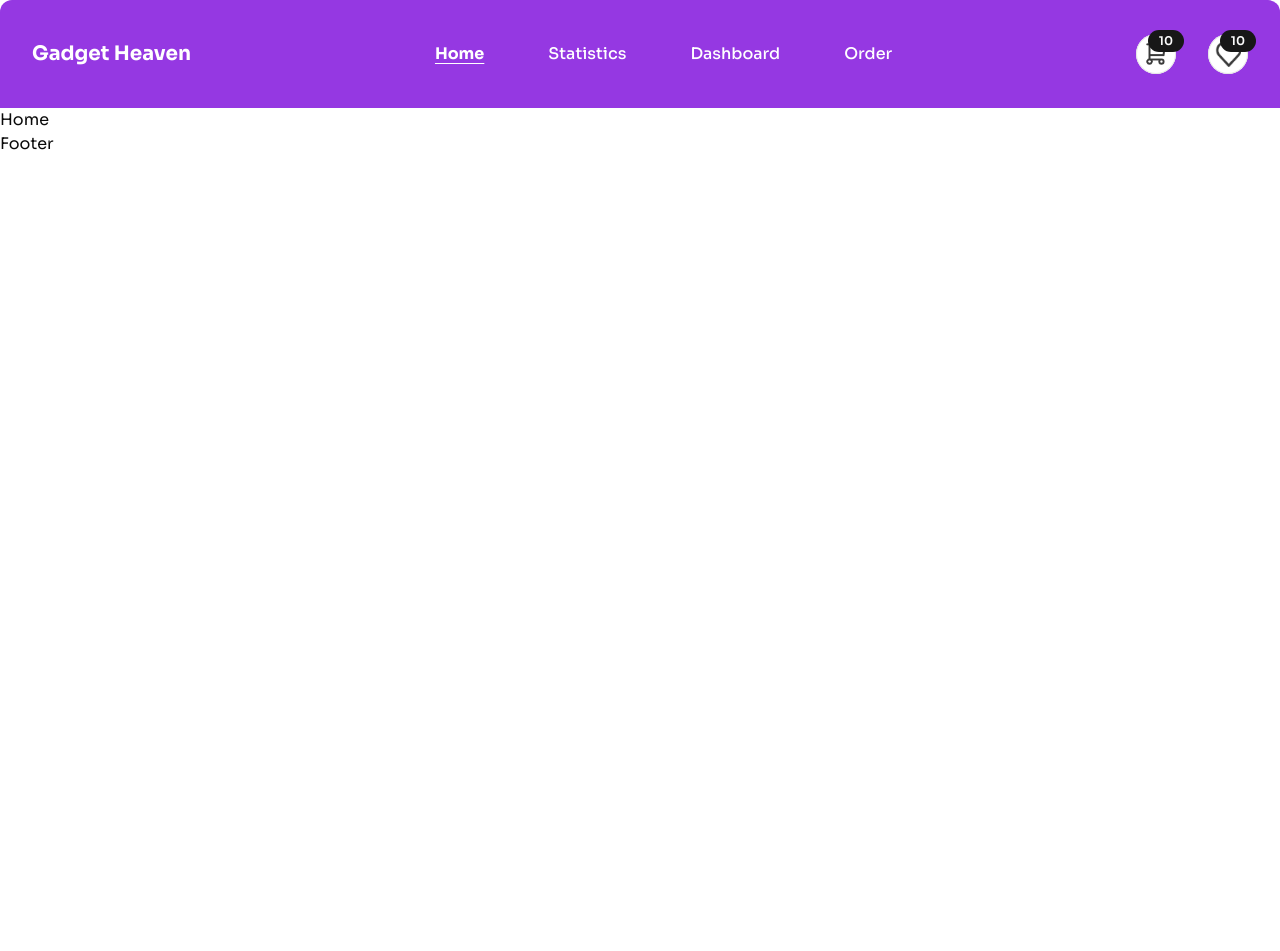
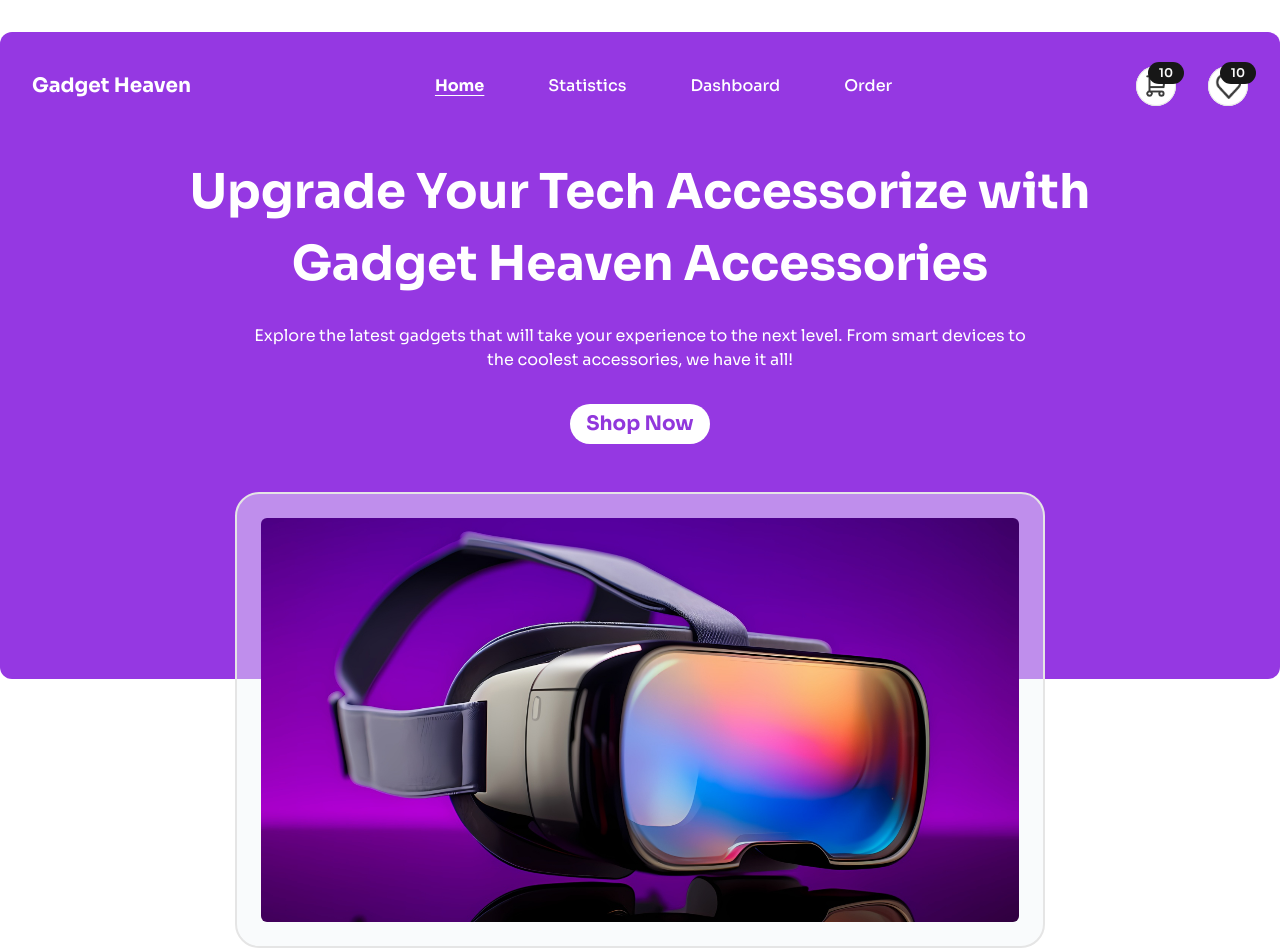
Before and after one commit to imashiksarkar/gadget-heaven, a React (Vite) app: page / in a window 1280 px wide. Shown: the top 951 px of the page. Before the commit the page ends 800 px from the top, so only its background shows below. Built offline with nearby package versions, Linux system fonts and the light colour scheme.

Commit message:
- hero section complete

```diff
--- /dev/null
+++ b/src/components/Cart/index.tsx
@@ -0,0 +1,8 @@
+
+const Cart = () => {
+  return (
+    <div>Cart</div>
+  )
+}
+
+export default Cart
--- a/src/components/Navbar/index.tsx
+++ b/src/components/Navbar/index.tsx
@@ -17,7 +17,7 @@ const Navbar = () => {
   const isHome = location.pathname === '/'
 
   return (
-    <div className={`con nav-con ${isHome && 'home'}`}>
+    <div className={`con nav-con ${isHome && 'home'} md:mt-8`}>
       <nav className='flex gap-8 items-center justify-between '>
         <NavLink to='/' className='logo  order-1'>
           <h1 className='font-bold text-xl'>Gadget Heaven</h1>
--- /dev/null
+++ b/src/components/Wishlist/index.tsx
@@ -0,0 +1,5 @@
+const Wishlist = () => {
+  return <div>Wishlist</div>
+}
+
+export default Wishlist
--- a/src/index.css
+++ b/src/index.css
@@ -69,6 +69,17 @@
 }
 
 @layer components {
+  body {
+    @apply h-dvh;
+
+    #root {
+      @apply h-full flex flex-col;
+
+      main {
+        @apply grow;
+      }
+    }
+  }
   .con {
     @apply container mx-auto px-4 md:px-6 lg:px-8;
   }
@@ -118,4 +129,33 @@
       }
     }
   }
+
+  .home-page {
+    .con {
+      @apply relative
+      before:left-0
+      before:right-0
+      before:h-5/6
+      md:before:h-4/6
+      before:bg-[#9538E2]
+      before:absolute
+      before:-z-10
+      before:rounded-es-xl
+      before:rounded-ee-xl;
+    }
+
+    .banner {
+      @apply mt-6
+      md:mt-12;
+      figure {
+        @apply w-10/12
+        p-2
+        rounded-md overflow-hidden bg-slate-100/45 border-2 md:w-8/12  aspect-video md:rounded-3xl md:p-6;
+
+        img {
+          @apply rounded-md;
+        }
+      }
+    }
+  }
 }
--- a/src/layouts/RootLayout.tsx
+++ b/src/layouts/RootLayout.tsx
@@ -1,6 +1,6 @@
 import { Outlet } from 'react-router-dom'
+import Footer from '../components/Footer'
 import Navbar from '../components/Navbar'
-import Footer from '../components/Footer'
 
 const RootLayout = () => {
   return (
--- /dev/null
+++ b/src/pages/Dashboard/index.tsx
@@ -0,0 +1,5 @@
+const Dashboard = () => {
+  return <div>Dashboard</div>
+}
+
+export default Dashboard
--- a/src/pages/Home/index.tsx
+++ b/src/pages/Home/index.tsx
@@ -1,5 +1,34 @@
+import { Button } from '@/components/ui/button'
+
 const Home = () => {
-  return <div>Home</div>
+  return (
+    <section className='home-page'>
+      <div className='con'>
+        <header className='flex flex-col text-center items-center text-white'>
+          <h1 className='text-3xl md:text-4xl lg:text-5xl font-bold max-w-[25ch] leading-[42px]md:leading-[52px] lg:leading-[72px] mt-4'>
+            Upgrade Your Tech Accessorize with Gadget Heaven Accessories
+          </h1>
+          <p className='mt-6 leading-6 max-w-[65ch]'>
+            Explore the latest gadgets that will take your experience to the
+            next level. From smart devices to the coolest accessories, we have
+            it all!
+          </p>
+          <Button className='w-max mt-8 rounded-full bg-white text-[#9137DC] font-bold text-xl'>
+            Shop Now
+          </Button>
+        </header>
+        <div className='banner flex justify-center'>
+          <figure>
+            <img
+              className='w-full h-full object-cover rounded-3xl'
+              src='/banner.jpg'
+              alt='banner'
+            />
+          </figure>
+        </div>
+      </div>
+    </section>
+  )
 }
 
 export default Home
--- /dev/null
+++ b/src/pages/Order/index.tsx
@@ -0,0 +1,5 @@
+const Order = () => {
+  return <div>Order</div>
+}
+
+export default Order
--- /dev/null
+++ b/src/pages/Statistics/index.tsx
@@ -0,0 +1,5 @@
+const Statistics = () => {
+  return <div>Statistics</div>
+}
+
+export default Statistics
```
Also changed, not shown: src/App.tsx (+15 -0 lines).
